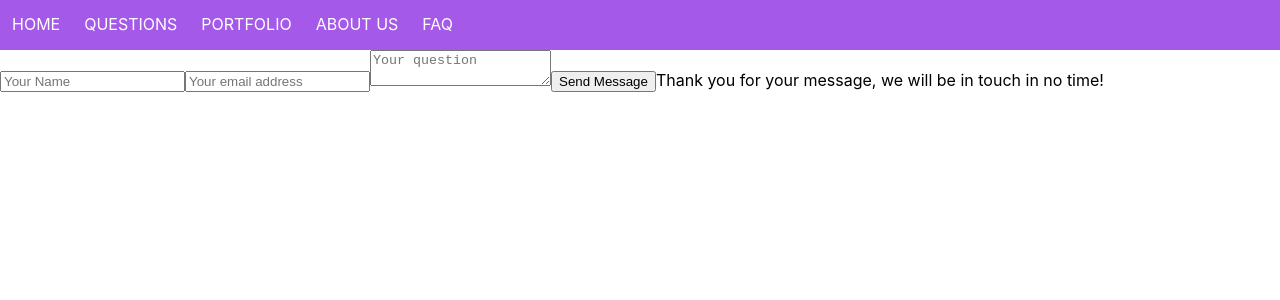
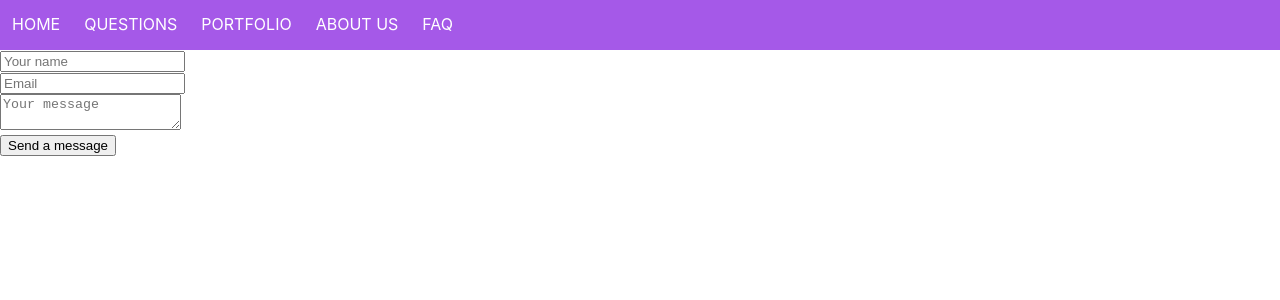
Before and after one commit to eigenvalue000/Markowitz, a React (Create React App) app in the folder client/: page /faqs in a window 1280 px wide. Shown: the top 300 px of the page. Built offline with nearby package versions, Linux system fonts and the light colour scheme.

Commit message:
changing faqs code

```diff
--- a/client/src/pages/FAQs.js
+++ b/client/src/pages/FAQs.js
@@ -1,17 +1,66 @@
+import React, { useState } from "react";
 
-import React, { useState } from 'react'
+const FORM_ENDPOINT = "";
+// TODO - fill on the later step
 
-const Contact = () => {
+const ContactForm = () => {
+  const [submitted, setSubmitted] = useState(false);
+  const handleSubmit = () => {
+    setSubmitted(true);
+  };
+
+  if (submitted) {
+    return (
+      <>
+        <div className="text-2xl">Thank you!</div>
+        <div className="text-md">We'll be in touch soon.</div>
+      </>
+    );
+  }
+
   return (
-      <div id="contact-form">
-          <input type="text" placeholder="Your Name" />
-          <input type="email" placeholder="Your email address" />
-          <textarea placeholder="Your question"></textarea>
-          <button>Send Message</button>
-          <span>Thank you for your message, we will be in touch in no time!</span>
+    <form
+      action={FORM_ENDPOINT}
+      onSubmit={handleSubmit}
+      method="POST"
+      target="_blank"
+    >
+      <div className="mb-3 pt-0">
+        <input
+          type="text"
+          placeholder="Your name"
+          name="name"
+          className="px-3 py-3 placeholder-gray-400 text-gray-600 relative bg-white bg-white rounded text-sm border-0 shadow outline-none focus:outline-none focus:ring w-full"
+          required
+        />
       </div>
+      <div className="mb-3 pt-0">
+        <input
+          type="email"
+          placeholder="Email"
+          name="email"
+          className="px-3 py-3 placeholder-gray-400 text-gray-600 relative bg-white bg-white rounded text-sm border-0 shadow outline-none focus:outline-none focus:ring w-full"
+          required
+        />
+      </div>
+      <div className="mb-3 pt-0">
+        <textarea
+          placeholder="Your message"
+          name="message"
+          className="px-3 py-3 placeholder-gray-400 text-gray-600 relative bg-white bg-white rounded text-sm border-0 shadow outline-none focus:outline-none focus:ring w-full"
+          required
+        />
+      </div>
+      <div className="mb-3 pt-0">
+        <button
+          className="bg-blue-500 text-white active:bg-blue-600 font-bold uppercase text-sm px-6 py-3 rounded shadow hover:shadow-lg outline-none focus:outline-none mr-1 mb-1 ease-linear transition-all duration-150"
+          type="submit"
+        >
+          Send a message
+        </button>
+      </div>
+    </form>
+  );
+};
 
-
- );
-};
-export default Contact;
+export default ContactForm;
```
